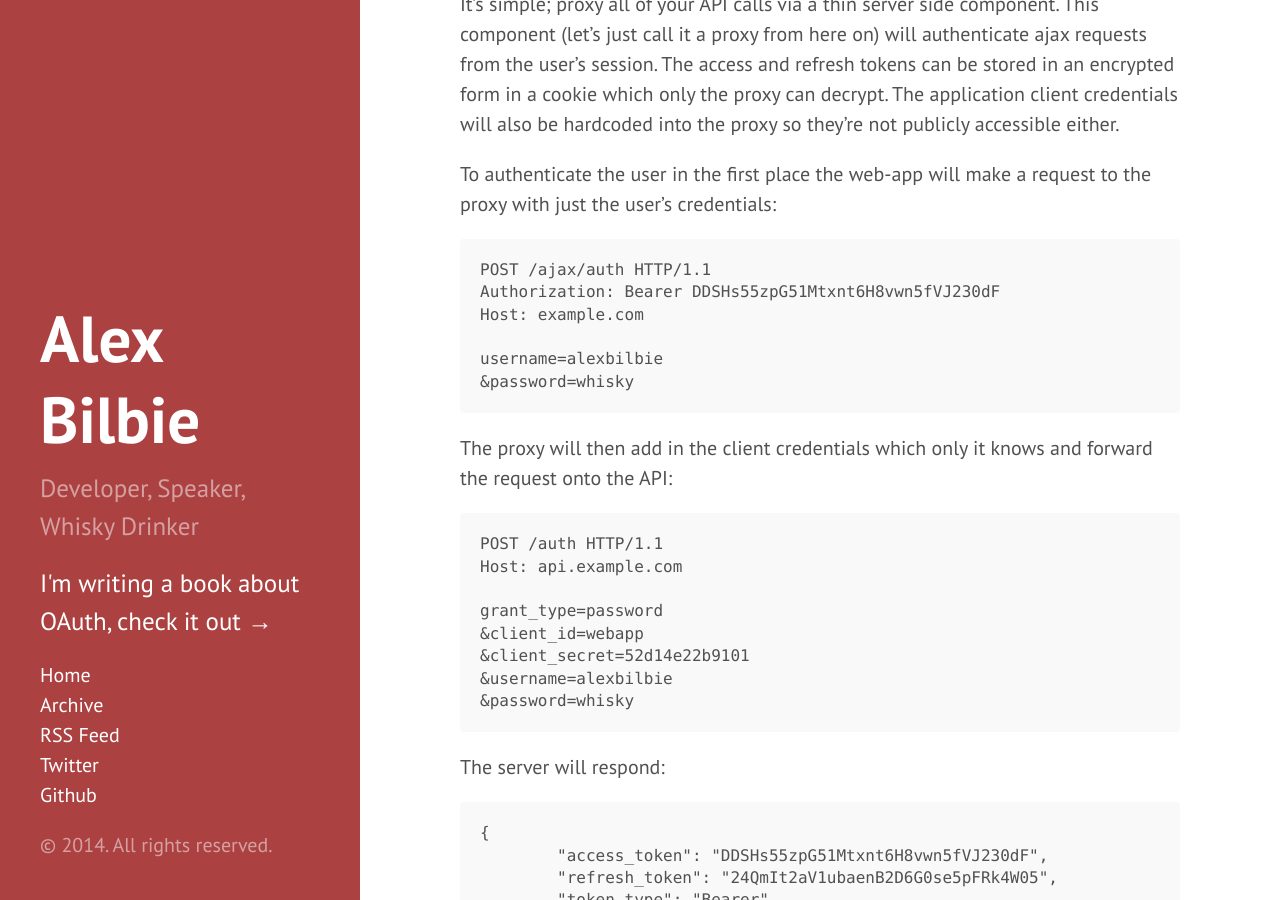
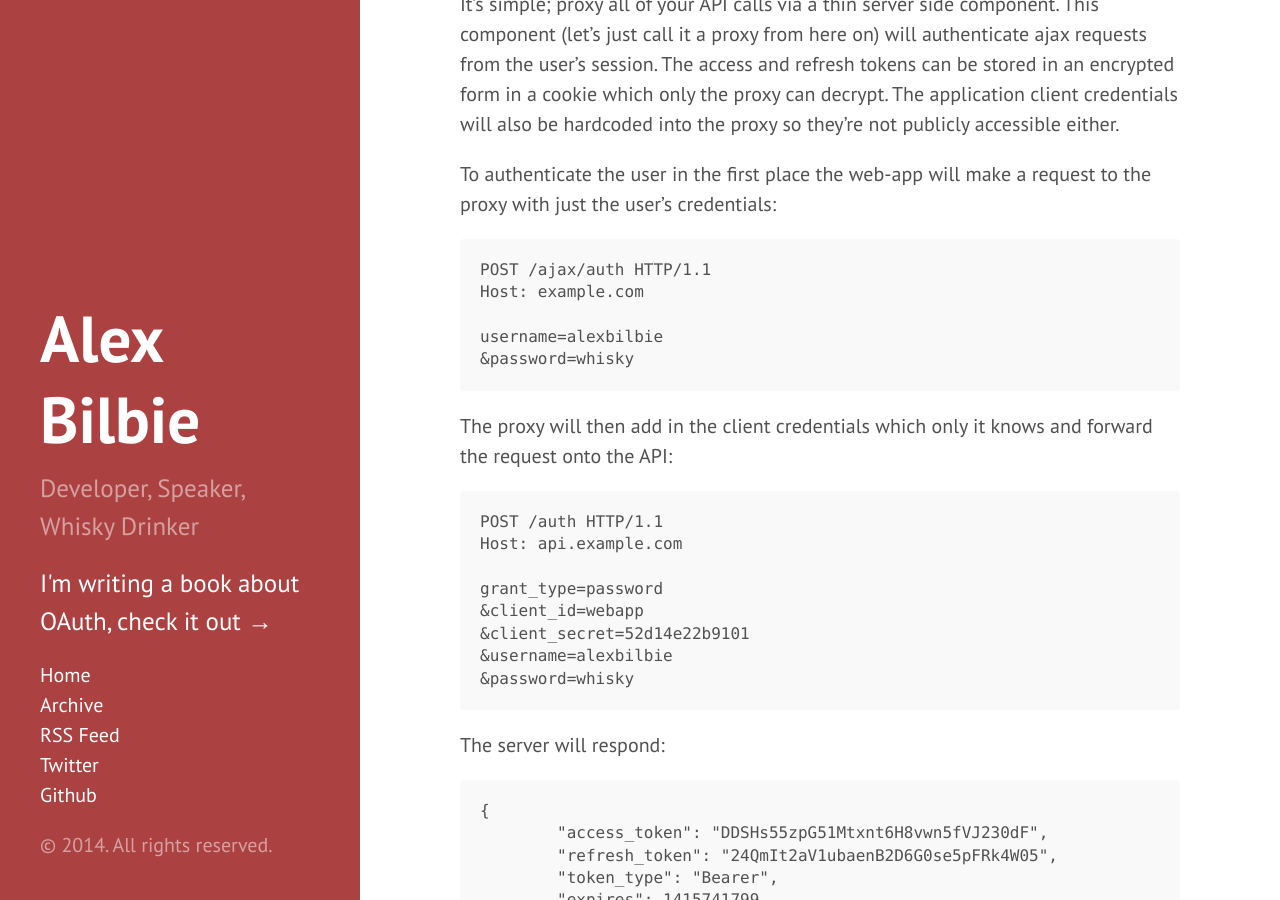
Before and after one commit to alexbilbie/alexbilbie.github.com, a Jekyll site: the page built from _posts/2014-11-11-oauth-and-javascript.md, in a window 1280 px wide and 900 px high, scrolled down 4013 px. Built offline with Jekyll 4.4.1, drawn with Linux system fonts in a browser that asks for light colours; Markdown is read by kramdown in place of the engine named in the settings; comment, search, counter and statistics services are not loaded.

Commit message:
Update 2014-11-11-oauth-and-javascript.md

````diff
--- a/_posts/2014-11-11-oauth-and-javascript.md
+++ b/_posts/2014-11-11-oauth-and-javascript.md
@@ -101,7 +101,6 @@ To authenticate the user in the first place the web-app will make a request to t
 
 ```
 POST /ajax/auth HTTP/1.1
-Authorization: Bearer DDSHs55zpG51Mtxnt6H8vwn5fVJ230dF
 Host: example.com
 
 username=alexbilbie
````
